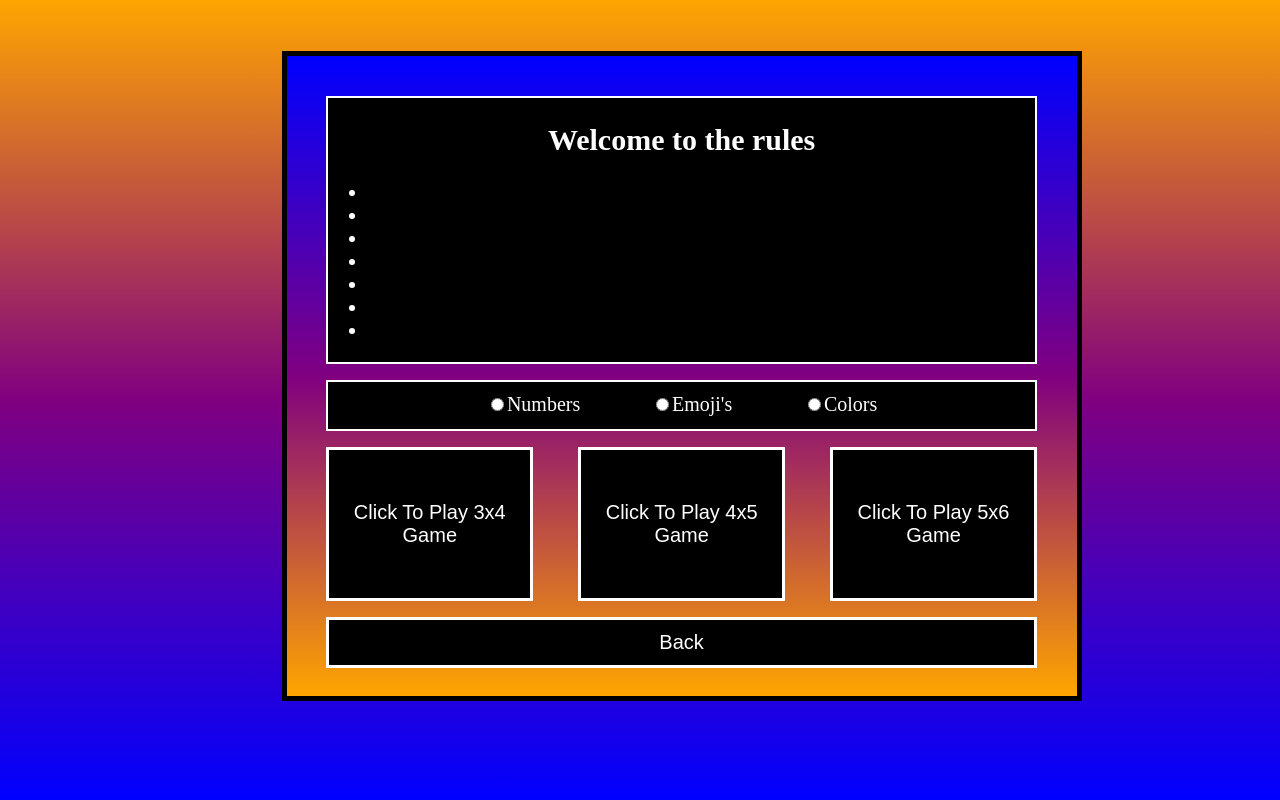
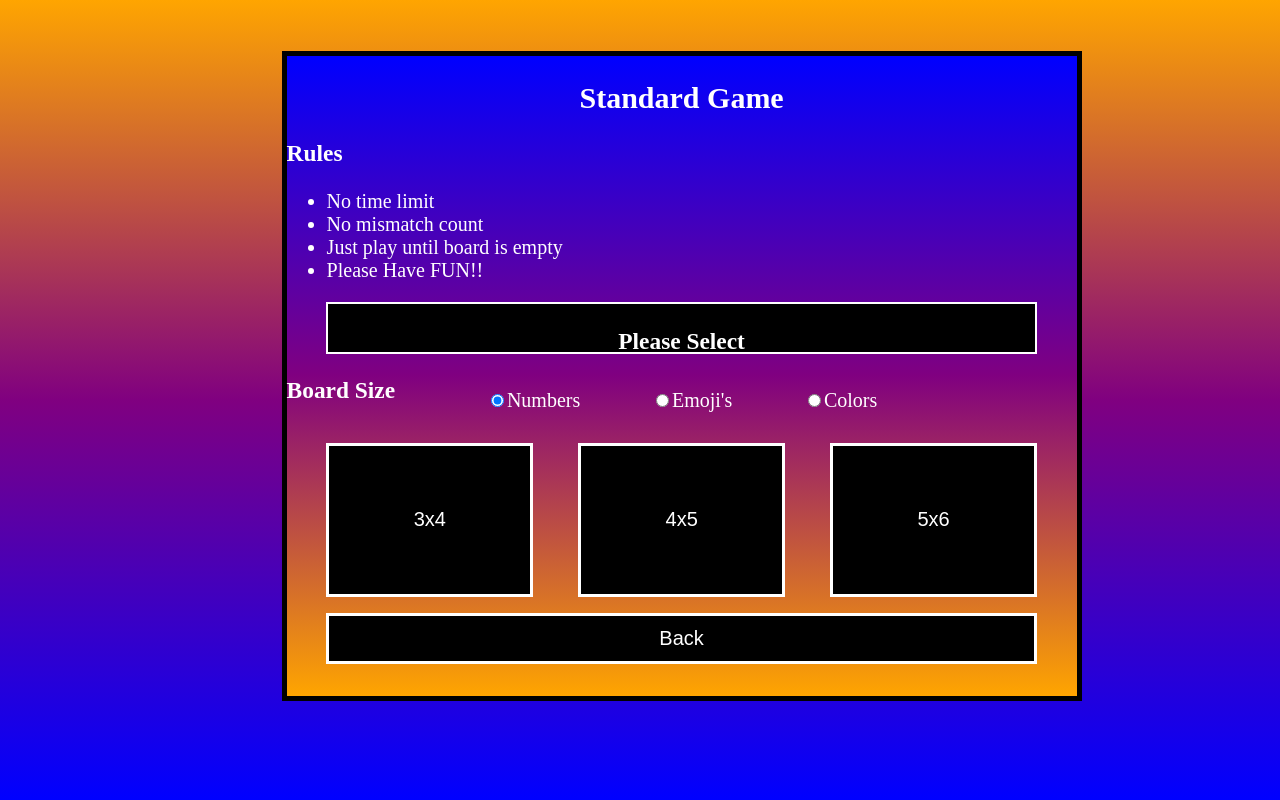
Before and after one commit to DylanOsborne/Card-Memory-Game, a plain HTML site: page HTML Rules.html in a window 1280 px wide. Drawn offline with Linux system fonts and the light colour scheme.

Commit message:
Update HTML Rules.html

```diff
--- a/HTML Rules.html
+++ b/HTML Rules.html
@@ -13,39 +13,48 @@
 
     <body onload="SetRules()">
 
+        <div id="add_placement"></div>
+
         <div class="rules_container">
 
             <div class="rules">
 
-                <div class="welcome">
+                <div id="heading">
 
-                    <h2>Welcome to the rules</h2>
+                    <h2 id="game_mode_rules_header"></h2>
+
+                </div>
+
+                <div id="welcome">
+
+                    <h3>Rules</h3>
                     <ul class="rules_list">
                         <li id="list_item_1"></li>
                         <li id="list_item_2"></li>
                         <li id="list_item_3"></li>
                         <li id="list_item_4"></li>
-                        <li id="list_item_5"></li>
-                        <li id="list_item_6"></li>
-                        <li id="list_item_7"></li>
                     </ul>
 
                 </div>
 
                 <div class="radio_buttons">
 
+                    <h3>Please Select</h3>
+
                     <div class="radio_buttons_text">
-                        <input id="numbers_radio" type="radio" onclick="selectGameType(this)" name="radio_button">Numbers
+                        <input id="numbers_radio" type="radio" onclick="selectGameType(this)" name="radio_button" checked>Numbers
                         <input id="pictures_radio" type="radio" onclick="selectGameType(this)" name="radio_button">Emoji's
                         <input id="colors_radio" type="radio" onclick="selectGameType(this)" name="radio_button">Colors
                     </div>
 
                 </div>
 
-                <a href="HTML 3x4Game.html"><button>Click To Play 3x4 Game</button></a>
-                <a href="HTML 4x5Game.html"><button>Click To Play 4x5 Game</button></a>
-                <a href="HTML 5x6Game.html"><button>Click To Play 5x6 Game</button></a>
-                <a href="HTML Select Game Mode.html"><button id="rules_back_button">Back</button></a>
+                <h3 id="board_size_text">Board Size</h3>
+
+                <button onclick="RedirectTo3x4()">3x4</button>
+                <button onclick="RedirectTo4x5()">4x5</button>
+                <button onclick="RedirectTo5x6()">5x6</button>
+                <button id="rules_back_button" onclick="RedirectToSelectGameMode()">Back</button>
 
             </div>
 
```
